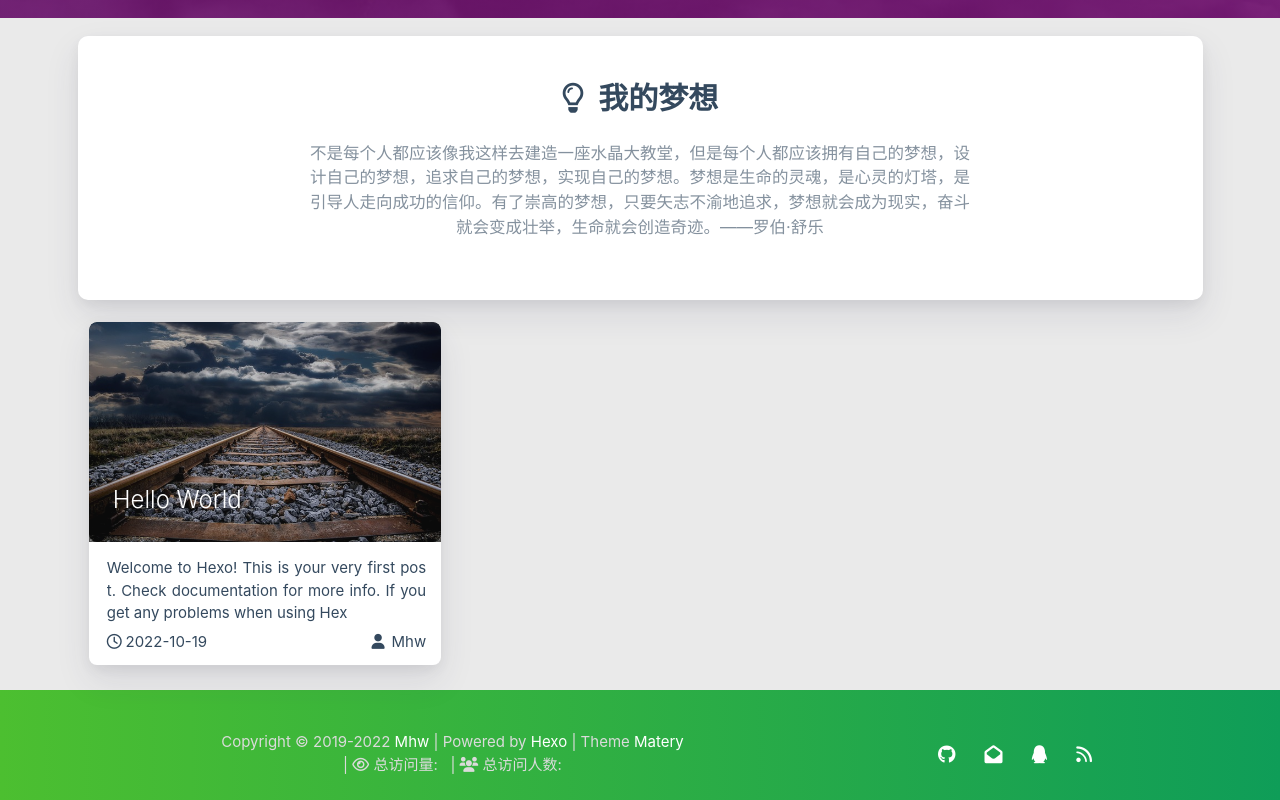
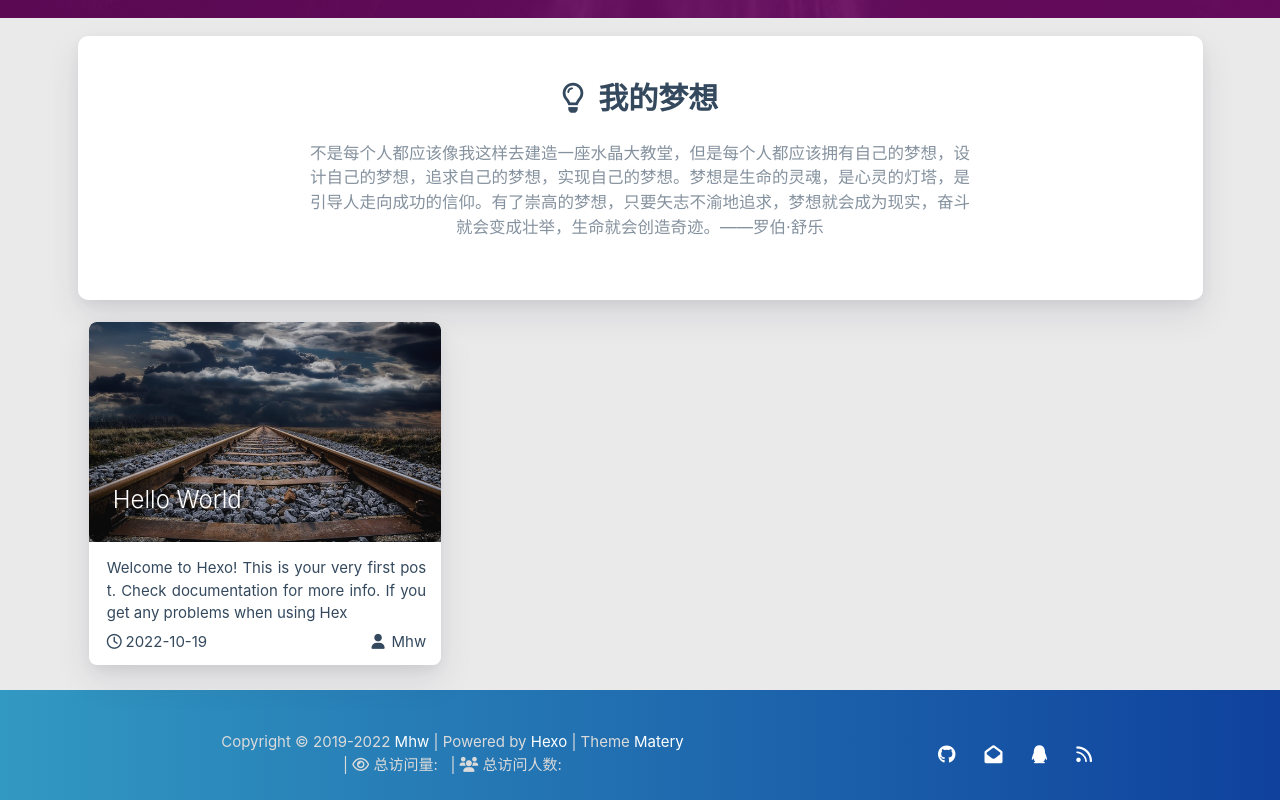
Before and after one commit to Mhw185X/Mhw185X.github.io, a plain HTML site: page index.html in a window 1280 px wide. Shown: the part 782-1582 px from the top of the page. Drawn offline with Linux system fonts and the light colour scheme; some packages are replaced by stand-ins of ours; no server answers; a script that the page names is missing; files whose address does not match are found by name.

Commit message:
Site updated: 2022-10-19 22:08:13

```diff
--- a/css/matery.css
+++ b/css/matery.css
@@ -241,7 +241,7 @@ mark {
 }
 
 .bg-color {
-    background-image: linear-gradient(to right, #4cbf30 0%, #0f9d58 100%);
+    background-image: linear-gradient(to right, #3299c2 0%, #0f419d 100%);
 }
 
 .text-color {
```
Also changed, not shown: medias/avatar.jpg, medias/banner/0.jpg (deleted), medias/banner/1.jpg (deleted), medias/banner/2.jpg (deleted), medias/banner/3.jpg (deleted), medias/banner/4.jpg (deleted), medias/banner/5.jpg (deleted), medias/banner/6.jpg (deleted), medias/images/01.jpg (deleted), medias/images/02.jpg (deleted), medias/images/03.jpg (deleted), medias/reward/alipay.jpg (deleted), medias/reward/wechat.png (deleted), 2 other files.
